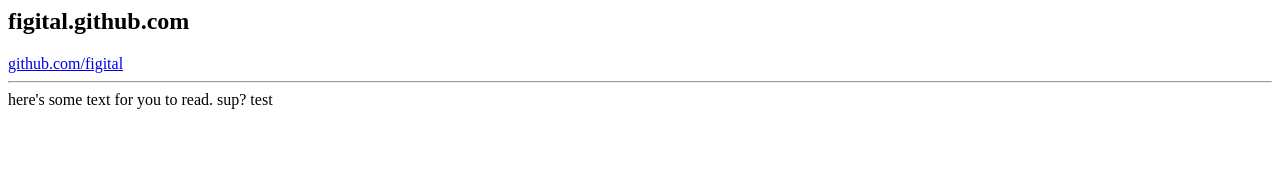
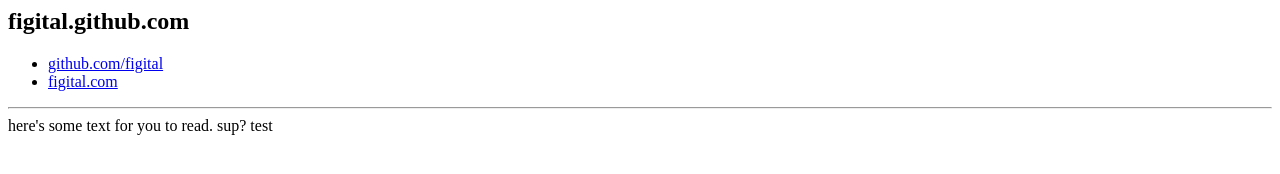
Before and after one commit to figital/figital.github.com, a plain HTML site: page index.html in a window 1280 px wide. Drawn offline with Linux system fonts and the light colour scheme.

Commit message:
Update index.html

```diff
--- a/index.html
+++ b/index.html
@@ -1,7 +1,8 @@
 <h2>figital.github.com</h2>
-
-<a href="http://github.com/figital">github.com/figital</a>
-
+<ul>
+<li> <a href="http://github.com/figital">github.com/figital</a>
+<li> <a href="http://figital.com">figital.com</a>
+</ul>
 <hr>
 
 here's some text for you to read. sup?
```
